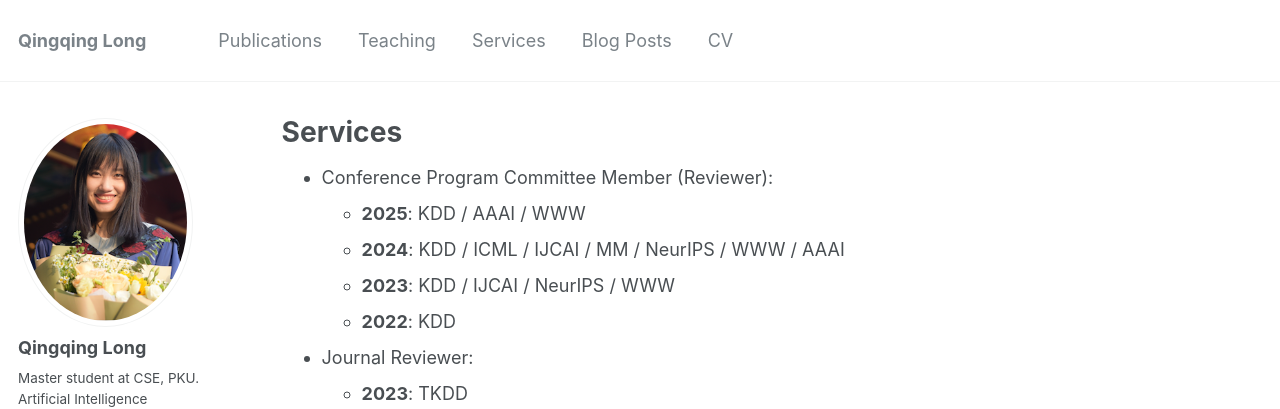
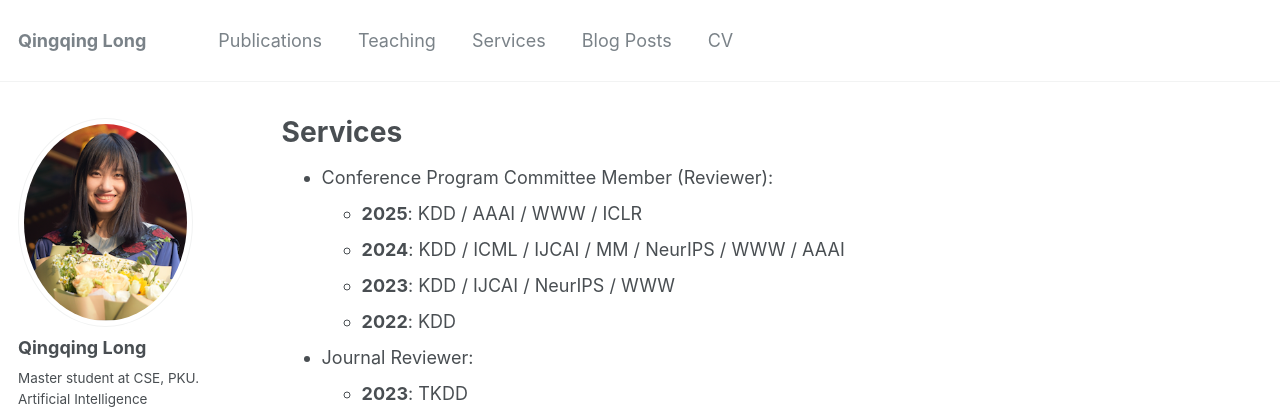
Before and after one commit to YimiAChack/YimiAChack.github.io, a Jekyll site: the page built from _pages/services.md, in a window 1280 px wide. Shown: the top 409 px of the page. Built offline with Jekyll 4.4.1, drawn with Linux system fonts in a browser that asks for light colours.

Commit message:
Update services.md

```diff
--- a/_pages/services.md
+++ b/_pages/services.md
@@ -8,7 +8,7 @@ author_profile: true
 {% include base_path %}
 
 - Conference Program Committee Member (Reviewer):
-    - **2025**: KDD / AAAI / WWW
+    - **2025**: KDD / AAAI / WWW / ICLR
     - **2024**: KDD / ICML / IJCAI / MM / NeurIPS / WWW / AAAI
     - **2023**: KDD / IJCAI / NeurIPS / WWW
     - **2022**: KDD
```
